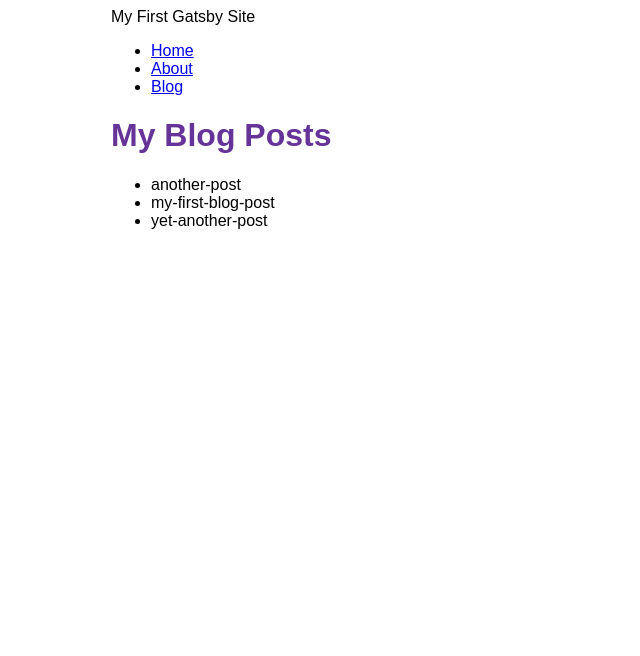
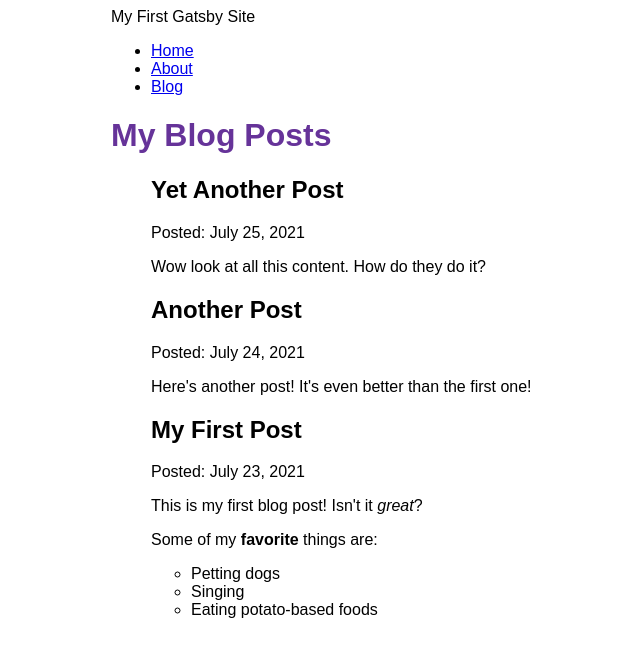
Before and after one commit to lindellcarternyc/gatsby-tutorial, a Gatsby site: page /blog in a window 1280 px wide. Shown: the whole page, without its empty margins (279-919 px from the left). Built offline with nearby package versions, Linux system fonts and the light colour scheme; Gatsby itself is replaced by a stand-in of ours.

Commit message:
Finished Gatsby Tutorial Part 5

```diff
--- a/blog/another-post.mdx
+++ b/blog/another-post.mdx
@@ -0,0 +1,6 @@
+---
+title: "Another Post"
+date: "2021-07-24"
+---
+
+Here's another post! It's even better than the first one!
--- a/blog/my-first-blog-post.mdx
+++ b/blog/my-first-blog-post.mdx
@@ -0,0 +1,12 @@
+---
+title: "My First Post"
+date: "2021-07-23"
+---
+
+This is my first blog post! Isn't it *great*?
+
+Some of my **favorite** things are:
+
+* Petting dogs
+* Singing
+* Eating potato-based foods
--- a/blog/yet-another-post.mdx
+++ b/blog/yet-another-post.mdx
@@ -0,0 +1,6 @@
+---
+title: "Yet Another Post"
+date: "2021-07-25"
+---
+
+Wow look at all this content. How do they do it?
--- a/gatsby-config.ts
+++ b/gatsby-config.ts
@@ -15,7 +15,8 @@
         name: 'blog',
         path: path.resolve('./blog')
       }
-    }
+    },
+    'gatsby-plugin-mdx'
   ],
 }
 
--- a/package.json
+++ b/package.json
@@ -18,6 +18,7 @@
   "dependencies": {
     "gatsby": "^4.14.1",
     "gatsby-plugin-image": "^2.14.1",
+    "gatsby-plugin-mdx": "^3.14.0",
     "gatsby-plugin-sharp": "^4.14.1",
     "gatsby-source-filesystem": "^4.14.0",
     "react": "^17.0.1",
--- a/src/pages/blog.tsx
+++ b/src/pages/blog.tsx
@@ -1,12 +1,22 @@
 import React from 'react'
 import { graphql } from 'gatsby'
+import { MDXRenderer } from 'gatsby-plugin-mdx'
 
 import Layout from '../components/layout'
 
+interface BlogNode {
+  frontmatter: {
+    date: string
+    title: string
+  }
+  id: string
+  body: string
+}
+
 interface BlogPageProps {
   data: {
-    allFile: {
-      nodes: Array<{name: string}>
+    allMdx: {
+      nodes: BlogNode[]
     }
   }
 }
@@ -15,13 +25,15 @@
   return (
     <Layout pageTitle="My Blog Posts">
       <ul>
-        {data.allFile.nodes.map(node => {
-          return (
-            <li key={node.name}>
-              {node.name}
-            </li>
-          )
-        })}
+        {data.allMdx.nodes.map(node => (
+          <article key={node.id}>
+            <h2>{node.frontmatter.title}</h2>
+            <p>Posted: {node.frontmatter.date}</p>
+            <MDXRenderer>
+              {node.body}
+            </MDXRenderer>
+          </article>
+        ))}
       </ul>
     </Layout>
   )
@@ -29,9 +41,14 @@
 
 export const query = graphql`
   query BlogQuery {
-    allFile {
+    allMdx(sort: {fields: frontmatter___date, order: DESC}) {
       nodes {
-        name
+        frontmatter {
+          date(formatString: "MMMM D, YYYY")
+          title
+        }
+        id
+        body
       }
     }
   }
```
Also changed, not shown: 1 other file.
